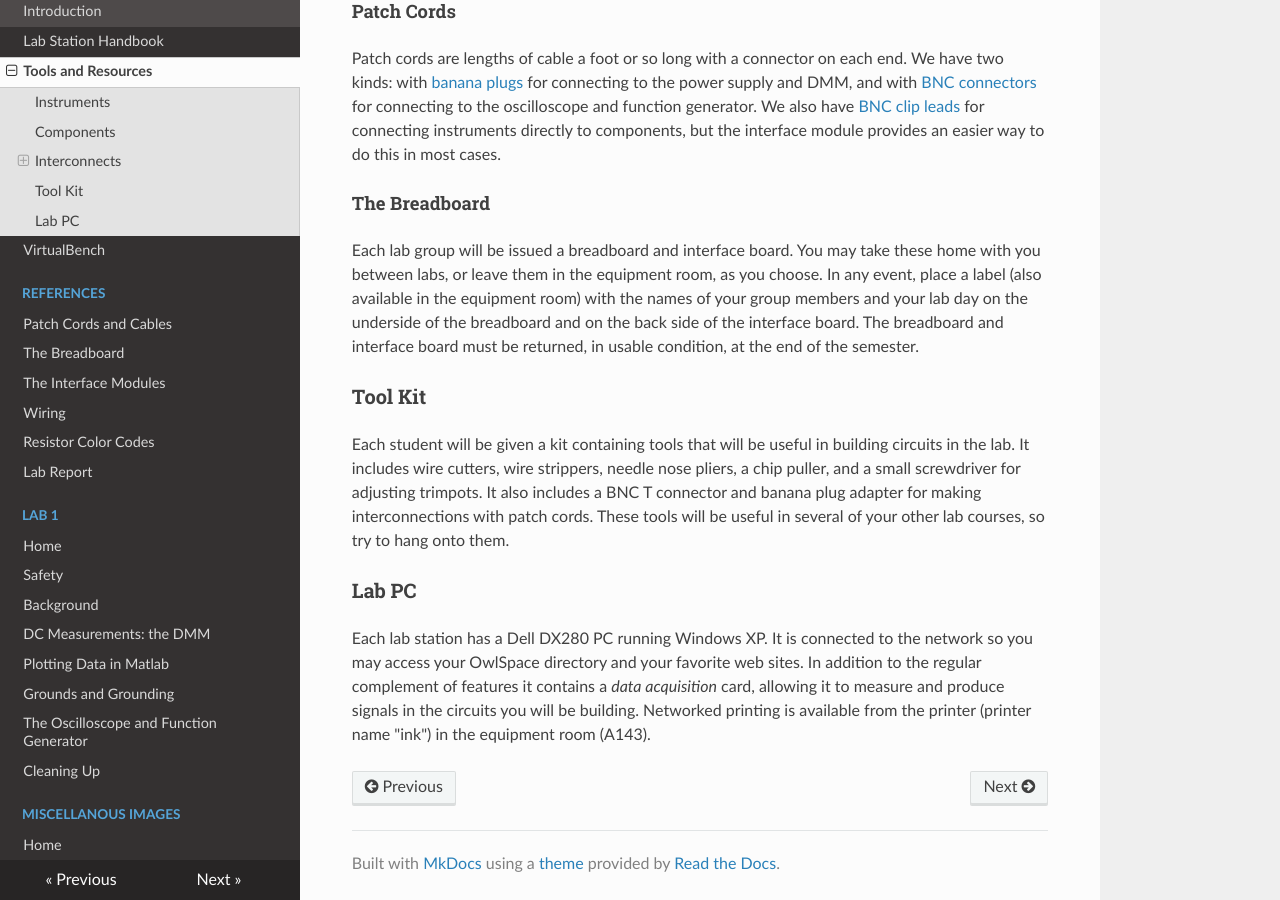
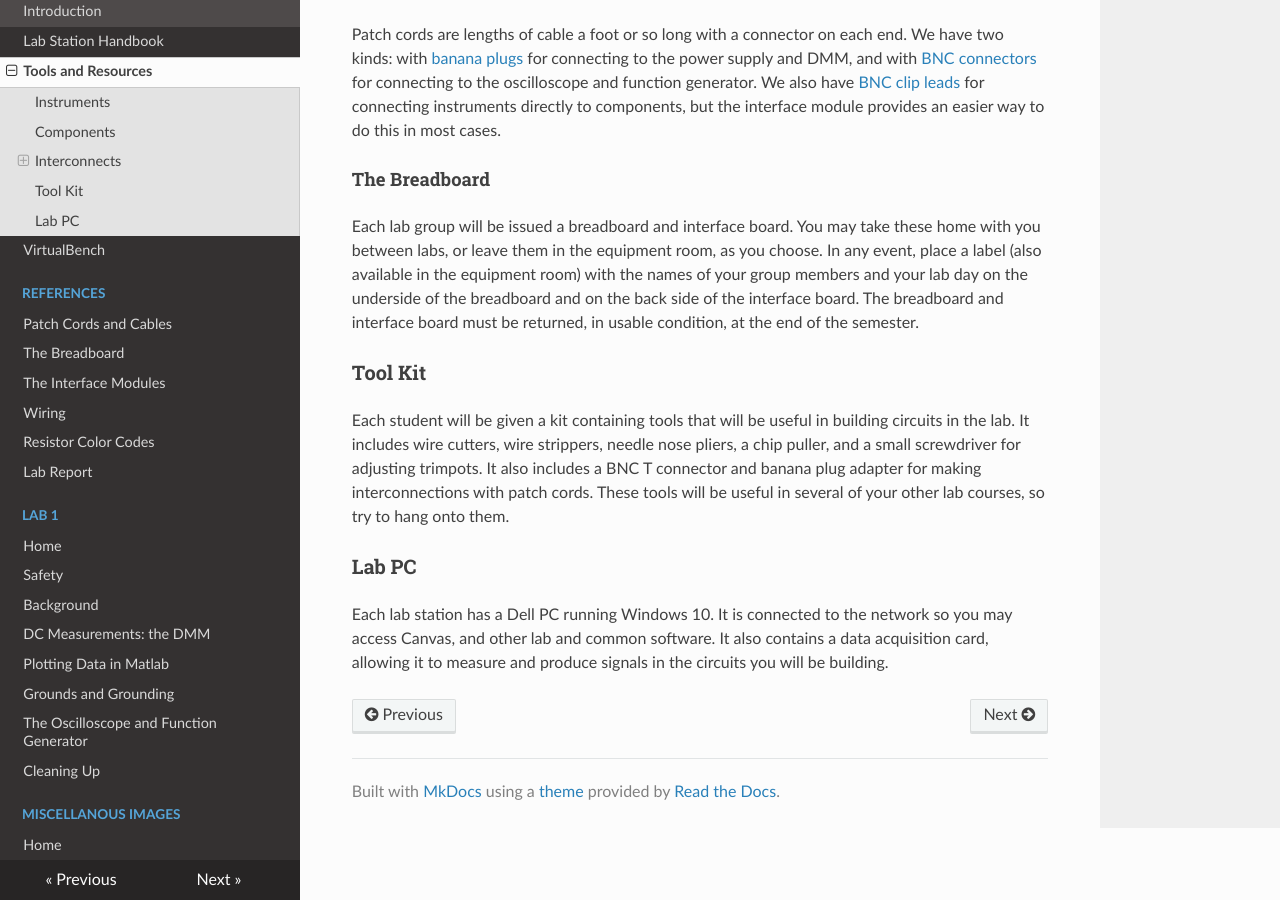
Before and after one commit to gvacaliuc/elec243-lab-website, an MkDocs documentation site: the page built from source/lab-home/tools-and-resources.md, in a window 1280 px wide and 900 px high, scrolled down 839 px. Built offline with MkDocs 1.6.1, drawn with Linux system fonts in a browser that asks for light colours; nearby versions of some CDN libraries; old or Windows-style settings are respelled for this version of MkDocs; some of the changed text lies outside the part shown.

Commit message:
removed UNILAB reference and computer spec

```diff
--- a/source/lab-home/tools-and-resources.md
+++ b/source/lab-home/tools-and-resources.md
@@ -8,8 +8,7 @@ to assemble them, instruments to analyze them, data analysis software,
 and of course documentation.
 
 In this chapter we will take a brief inventory of the tools and
-resources we have available. A complete list, with more detailed
-descriptions, is contained in *The UNILAB User's Manual*.
+resources we have available.
 
 ### Instruments
 
@@ -66,10 +65,8 @@ several of your other lab courses, so try to hang onto them.
 
 ### Lab PC
 
-Each lab station has a Dell DX280 PC running Windows XP. It is connected
-to the network so you may access your OwlSpace directory and your
-favorite web sites. In addition to the regular complement of features it
-contains a *data acquisition* card, allowing it to measure and produce
-signals in the circuits you will be building. Networked printing is
-available from the printer (printer name "ink") in the equipment room
-(A143).
+Each lab station has a Dell PC running Windows 10. It is connected to
+the network so you may access Canvas, and other lab
+and common software. It also contains a data acquisition card,
+allowing it to measure and produce signals in the circuits you will be
+building.
```
